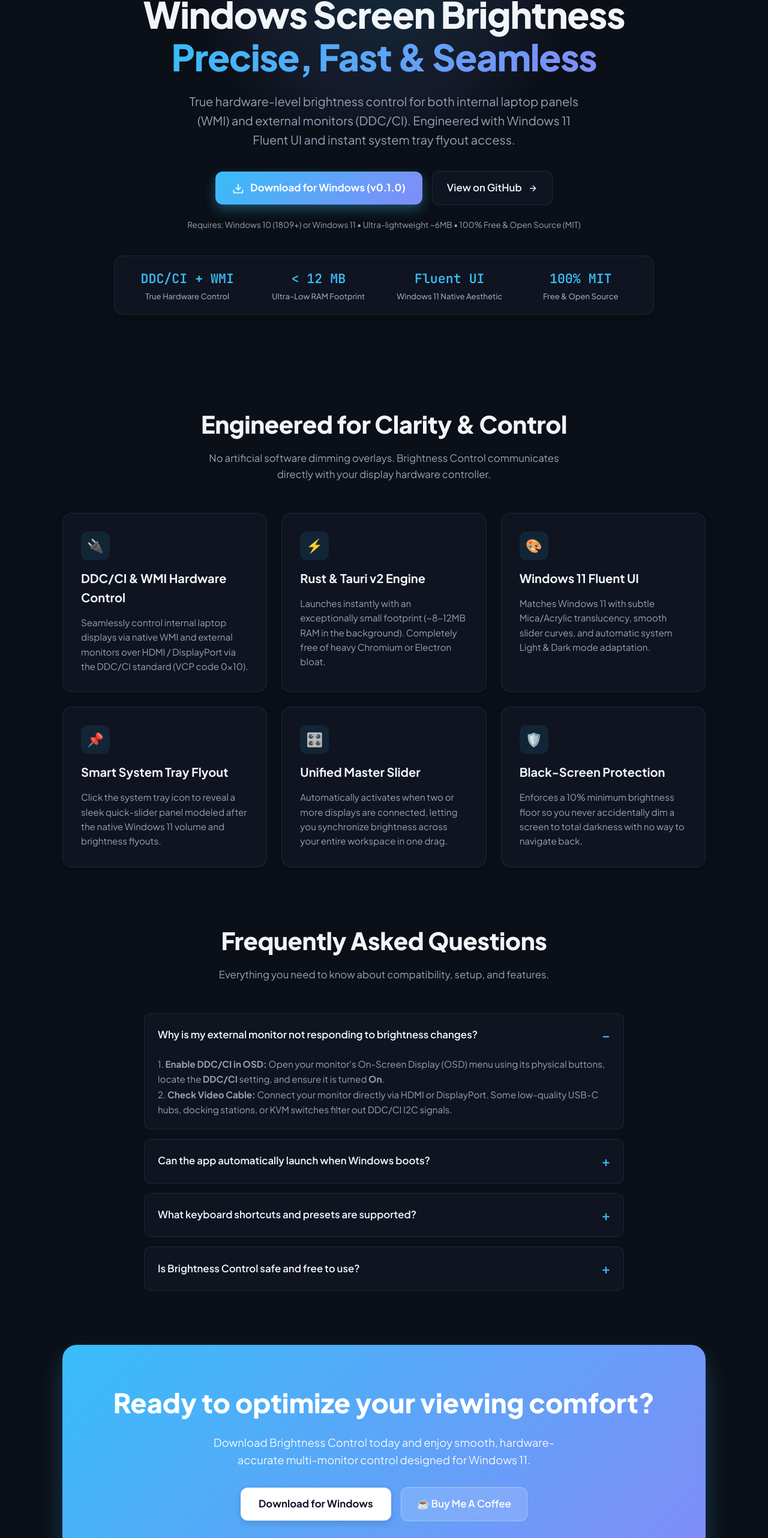
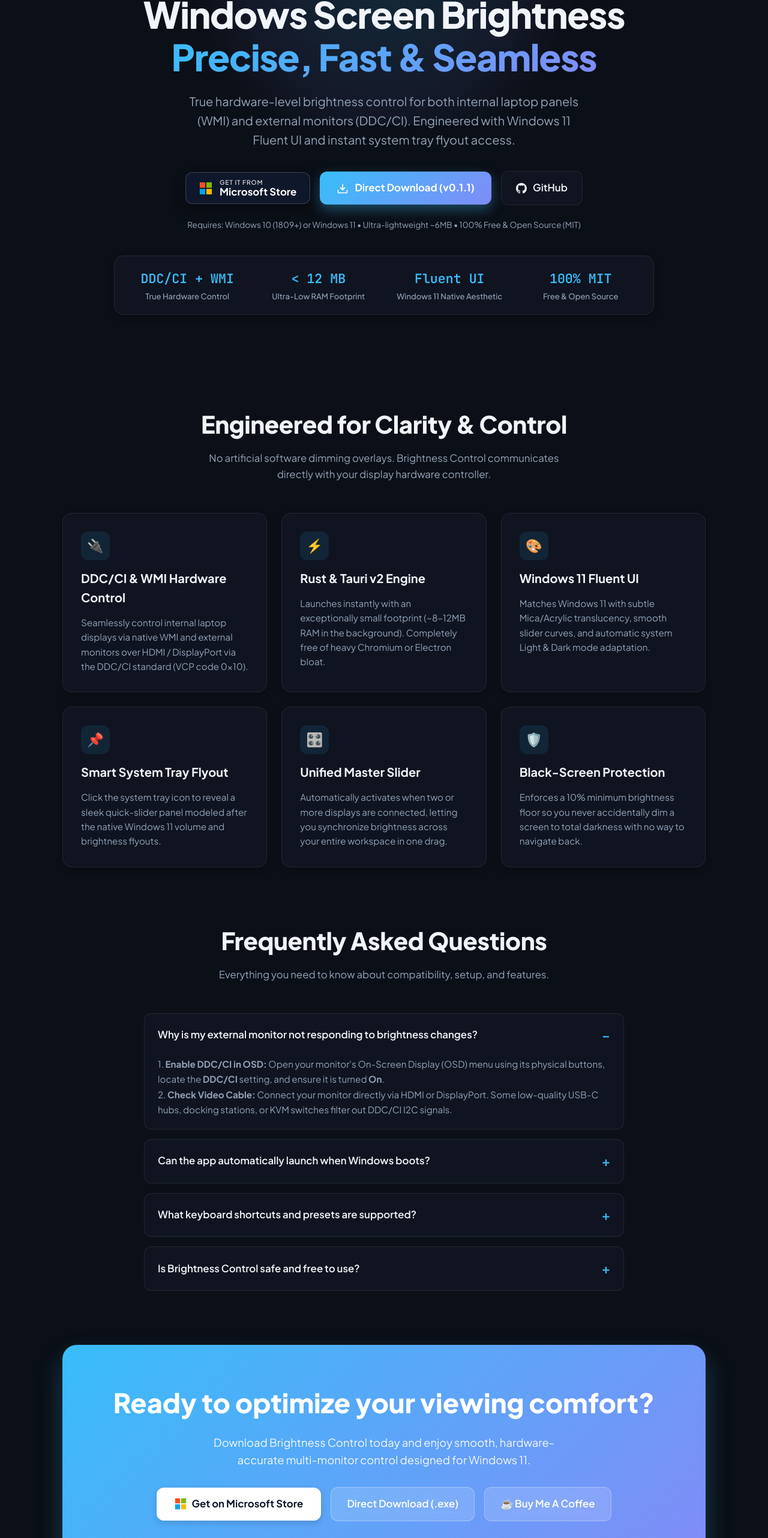
Before and after one commit to k4han/brightness-control, a website built with Vite: page docs/index.html in a window 1280 px wide. Shown: the part 233-2797 px from the top of the page at 60% size. Built offline with nearby package versions, Linux system fonts and the light colour scheme; no server answers.

Commit message:
chore(release): bump version to 0.1.1, configure MS Store and update docs
- Update product name to Multi Brightness Control
- Integrate @choochmeque/tauri-windows-bundle for MSIX generation
- Add Store asset logos and AppxManifest configuration
- Add Microsoft Store listing links to documentation website and README

```diff
--- a/docs/index.html
+++ b/docs/index.html
@@ -279,6 +279,52 @@
       background: var(--bg-card-hover);
       border-color: var(--accent);
       transform: translateY(-2px);
+    }
+
+    .btn-store {
+      display: inline-flex;
+      align-items: center;
+      gap: 12px;
+      padding: 10px 22px;
+      border-radius: 12px;
+      background: #0f172a;
+      color: #ffffff;
+      text-decoration: none;
+      border: 1px solid rgba(255, 255, 255, 0.18);
+      box-shadow: 0 8px 20px rgba(0, 0, 0, 0.35);
+      transition: all 0.2s ease;
+      text-align: left;
+    }
+
+    html[data-theme="light"] .btn-store {
+      background: #0f172a;
+      color: #ffffff;
+      border-color: rgba(0, 0, 0, 0.2);
+    }
+
+    .btn-store:hover {
+      transform: translateY(-2px);
+      box-shadow: 0 12px 24px rgba(0, 120, 212, 0.4);
+      border-color: #0078d4;
+    }
+
+    .btn-store-text {
+      display: flex;
+      flex-direction: column;
+      line-height: 1.15;
+    }
+
+    .btn-store-text small {
+      font-size: 0.65rem;
+      letter-spacing: 0.08em;
+      text-transform: uppercase;
+      opacity: 0.8;
+      font-weight: 600;
+    }
+
+    .btn-store-text strong {
+      font-size: 1.05rem;
+      font-weight: 700;
     }
 
     .hero-meta {
@@ -569,6 +615,7 @@
         <li><a href="#features">Features</a></li>
         <li><a href="#faq">FAQ</a></li>
         <li><a href="#download">Download</a></li>
+        <li><a href="https://apps.microsoft.com/detail/9P6PBX49B35W" target="_blank" rel="noopener" style="color:var(--accent); font-weight:600;">Microsoft Store ↗</a></li>
       </ul>
 
       <div class="nav-actions">
@@ -608,14 +655,29 @@
       </p>
 
       <div class="hero-cta">
+        <a href="https://apps.microsoft.com/detail/9P6PBX49B35W" target="_blank" rel="noopener" class="btn-store">
+          <svg width="22" height="22" viewBox="0 0 24 24" fill="none">
+            <path fill="#f25022" d="M1 1h10v10H1z"/>
+            <path fill="#00a4ef" d="M1 13h10v10H1z"/>
+            <path fill="#7fba00" d="M13 1h10v10H13z"/>
+            <path fill="#ffb900" d="M13 13h10v10H13z"/>
+          </svg>
+          <div class="btn-store-text">
+            <small>GET IT FROM</small>
+            <strong>Microsoft Store</strong>
+          </div>
+        </a>
+
         <a id="downloadBtn" href="https://github.com/k4han/brightness-control/releases/latest" class="btn-primary">
           <svg width="20" height="20" viewBox="0 0 24 24" fill="none" stroke="currentColor" stroke-width="2"><path d="M21 15v4a2 2 0 0 1-2 2H5a2 2 0 0 1-2-2v-4"/><polyline points="7 10 12 15 17 10"/><line x1="12" y1="15" x2="12" y2="3"/></svg>
-          <span id="downloadBtnText">Download for Windows (v0.1.0)</span>
+          <span id="downloadBtnText">Direct Download (v0.1.1)</span>
         </a>
 
         <a href="https://github.com/k4han/brightness-control" target="_blank" rel="noopener" class="btn-secondary">
-          <span>View on GitHub</span>
-          <svg width="16" height="16" viewBox="0 0 24 24" fill="none" stroke="currentColor" stroke-width="2"><path d="M5 12h14M12 5l7 7-7 7"/></svg>
+          <svg width="18" height="18" viewBox="0 0 24 24" fill="currentColor">
+            <path d="M12 0C5.37 0 0 5.37 0 12c0 5.31 3.435 9.795 8.205 11.385.6.105.825-.255.825-.57 0-.285-.015-1.23-.015-2.235-3.015.555-3.795-.735-4.035-1.41-.135-.345-.72-1.41-1.23-1.695-.42-.225-1.02-.78-.015-.795.945-.015 1.62.87 1.845 1.23 1.08 1.815 2.805 1.305 3.495.99.105-.78.42-1.305.765-1.605-2.67-.3-5.46-1.335-5.46-5.925 0-1.305.465-2.385 1.23-3.225-.12-.3-.54-1.53.12-3.18 0 0 1.005-.315 3.3 1.23.96-.27 1.98-.405 3-.405s2.04.135 3 .405c2.295-1.56 3.3-1.23 3.3-1.23.66 1.65.24 2.88.12 3.18.765.84 1.23 1.905 1.23 3.225 0 4.605-2.805 5.625-5.475 5.925.435.375.81 1.095.81 2.22 0 1.605-.015 2.895-.015 3.3 0 .315.225.69.825.57A12.02 12.02 0 0024 12c0-6.63-5.37-12-12-12z"/>
+          </svg>
+          <span>GitHub</span>
         </a>
       </div>
 
@@ -742,8 +804,17 @@
       <h2>Ready to optimize your viewing comfort?</h2>
       <p>Download Brightness Control today and enjoy smooth, hardware-accurate multi-monitor control designed for Windows 11.</p>
       <div class="cta-btn-group">
-        <a href="https://github.com/k4han/brightness-control/releases/latest" class="btn-white">
-          Download for Windows
+        <a href="https://apps.microsoft.com/detail/9P6PBX49B35W" target="_blank" rel="noopener" class="btn-white" style="display:inline-flex; align-items:center; gap:8px;">
+          <svg width="20" height="20" viewBox="0 0 24 24" fill="none">
+            <path fill="#f25022" d="M1 1h10v10H1z"/>
+            <path fill="#00a4ef" d="M1 13h10v10H1z"/>
+            <path fill="#7fba00" d="M13 1h10v10H13z"/>
+            <path fill="#ffb900" d="M13 13h10v10H13z"/>
+          </svg>
+          <span>Get on Microsoft Store</span>
+        </a>
+        <a href="https://github.com/k4han/brightness-control/releases/latest" class="btn-outline-white">
+          Direct Download (.exe)
         </a>
         <a href="https://buymeacoffee.com/kh4n" target="_blank" rel="noopener" class="btn-outline-white">
           ☕ Buy Me A Coffee
@@ -761,6 +832,7 @@
       </div>
 
       <ul class="footer-links">
+        <li><a href="https://apps.microsoft.com/detail/9P6PBX49B35W" target="_blank" rel="noopener">Microsoft Store</a></li>
         <li><a href="https://github.com/k4han/brightness-control" target="_blank" rel="noopener">GitHub</a></li>
         <li><a href="https://github.com/k4han/brightness-control/releases" target="_blank" rel="noopener">Releases</a></li>
         <li><a href="https://github.com/k4han/brightness-control/issues" target="_blank" rel="noopener">Issues</a></li>
--- /dev/null
+++ b/pnpm-workspace.yaml
@@ -0,0 +1,2 @@
+allowBuilds:
+  skia-canvas: true
--- a/src-tauri/Cargo.toml
+++ b/src-tauri/Cargo.toml
@@ -9,6 +9,11 @@ license = "MIT"
 [lib]
 name = "tauri_app_lib"
 crate-type = ["staticlib", "cdylib", "rlib"]
+
+[[bin]]
+name = "MultiBrightnessControl"
+path = "src/main.rs"
+
 
 [build-dependencies]
 tauri-build = { version = "2", features = [] }
```
Also changed, not shown: package.json (+5 -3 lines), src-tauri/gen/windows/bundle.config.json (added, +22 -0 lines), src-tauri/tauri.conf.json (+4 -3 lines), README.md, pnpm-lock.yaml, src-tauri/gen/windows/Assets/Square150x150Logo.png (added), src-tauri/gen/windows/Assets/Square44x44Logo.png (added), src-tauri/gen/windows/Assets/StoreLogo.png (added), src-tauri/gen/windows/Assets/Wide310x150Logo.png (added), src-tauri/icons/Wide310x150Logo.png (added), 2 other files.
